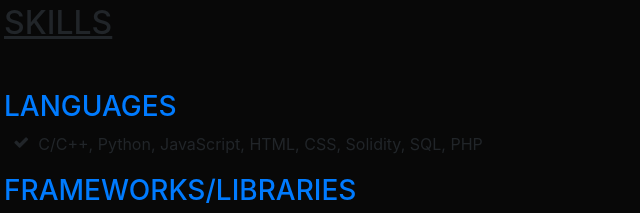
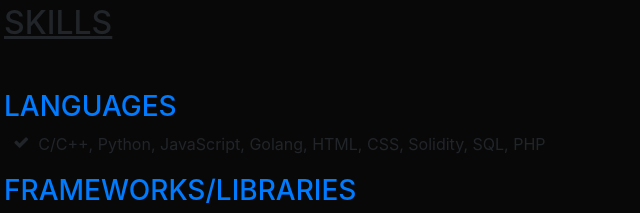
Before and after one commit to Uttam-Singhh/Portfolio1, a website with bundled scripts: page index.html in a window 1280 px wide. Shown: the part 1740-1953 px from the top of the page, 316-956 px from the left. Built offline with nearby package versions, Linux system fonts and the light colour scheme; a web font is replaced by a local one.

Commit message:
Added a language

```diff
--- a/index.html
+++ b/index.html
@@ -221,7 +221,7 @@
           <ul class="fa-ul mb-0">
             <li>
               <i class="fa-li fa fa-check"></i>
-              C/C++, Python, JavaScript, HTML, CSS, Solidity, SQL, PHP</li>
+              C/C++, Python, JavaScript, Golang, HTML, CSS, Solidity, SQL, PHP</li>
           </ul>
 
           <h3><div class="mb-0"  style="padding-top: 2%;"><span class="text-primary">Frameworks/Libraries</span></div></h3>
```
